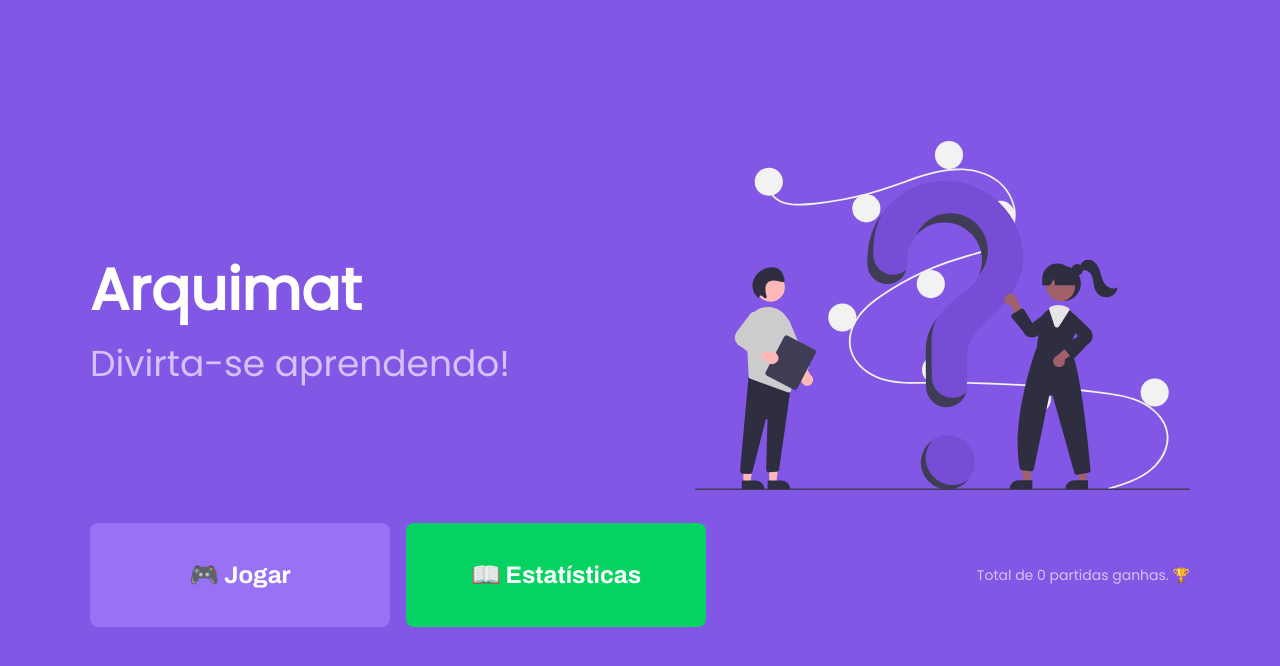
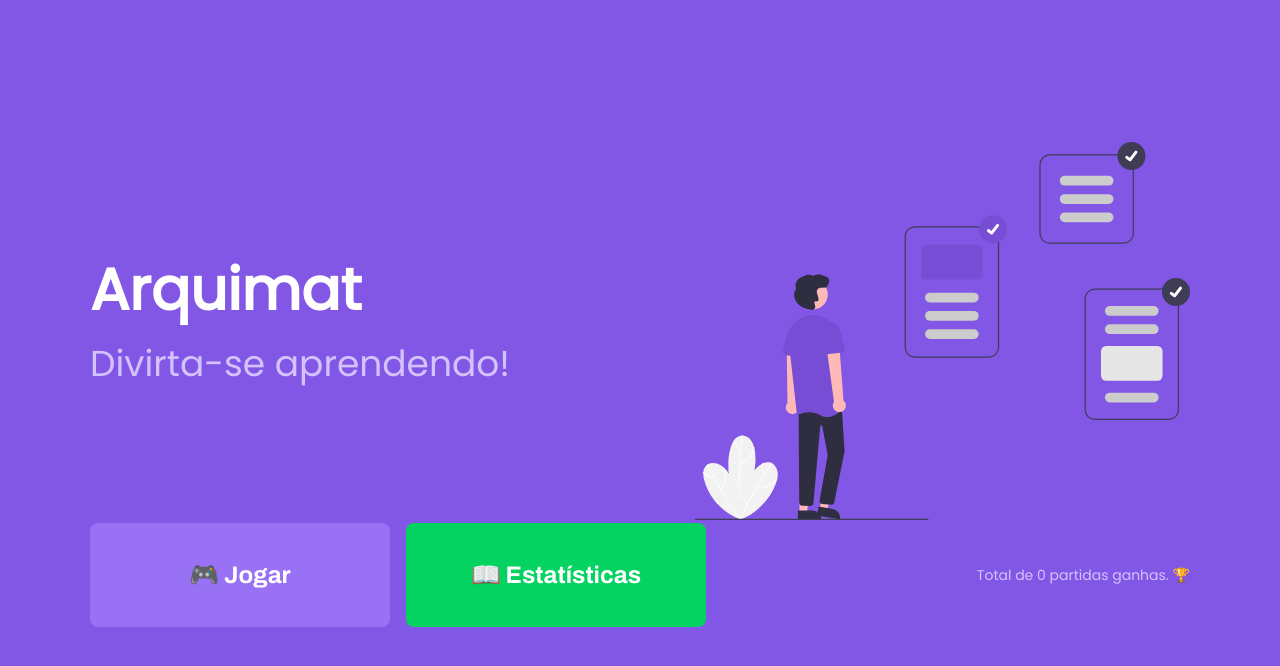
Before and after one commit to Mikael-R/arquimat, a React (Create React App) app: page / in a window 1280 px wide. Shown: the top 666 px of the page. Built offline with nearby package versions, Linux system fonts and the light colour scheme.

Commit message:
fix: 🐛 landing img width and remove session cache

```diff
--- a/src/pages/Landing/index.tsx
+++ b/src/pages/Landing/index.tsx
@@ -15,13 +15,8 @@ const landingImages: string[] = [
   landing2Img,
   landing3Img,
   landing4Img,
-  landing5Img,
+  landing5Img
 ];
-
-sessionStorage.setItem(
-  'landingImgURL',
-  landingImages[randInt(0, landingImages.length)],
-);
 
 function Landing(): ReactElement {
   return (
@@ -33,7 +28,7 @@ function Landing(): ReactElement {
         </div>
 
         <img
-          src={sessionStorage.getItem('landingImgURL') as string}
+          src={landingImages[randInt(0, landingImages.length)]}
           alt="Arquimat"
           className="game-image"
         />
--- a/src/pages/Landing/styles.css
+++ b/src/pages/Landing/styles.css
@@ -19,7 +19,9 @@
 }
 
 .game-image {
-  width: 100%;
+  width: 96%;
+  height: 50vh;
+  max-height: 380px;
 }
 
 .logo-container {
```
